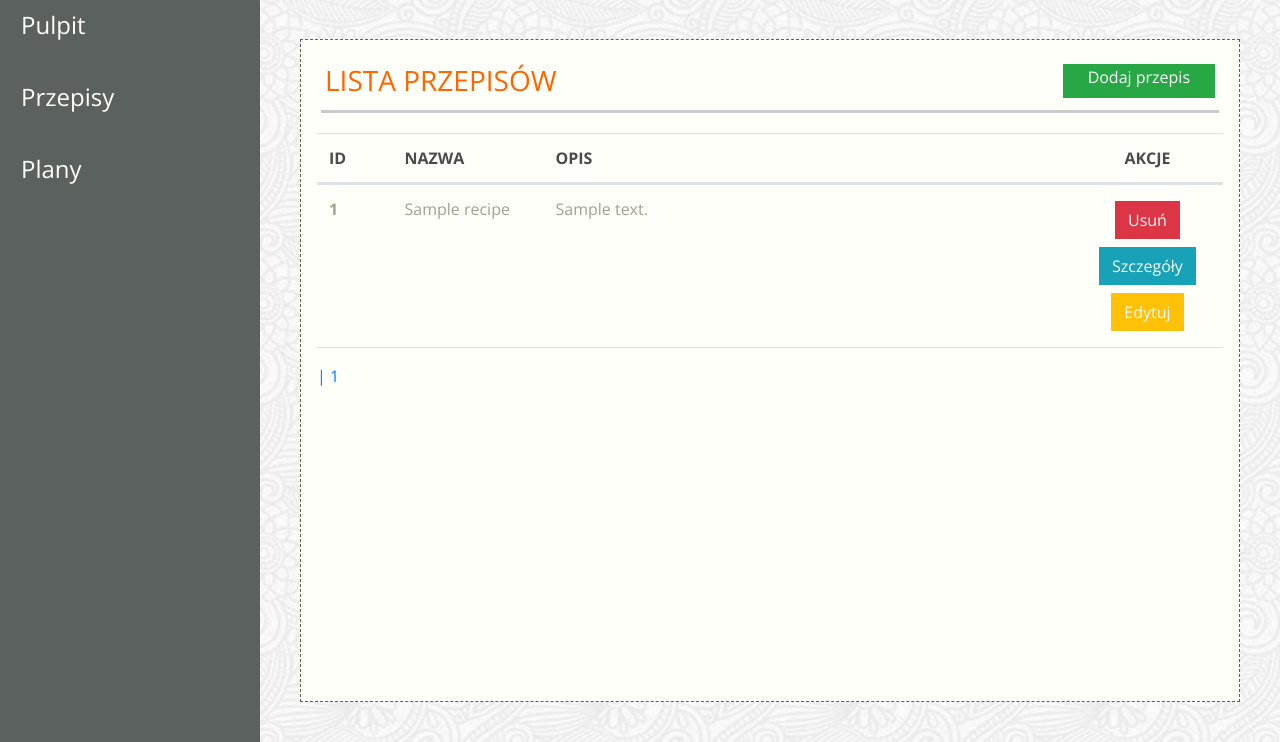
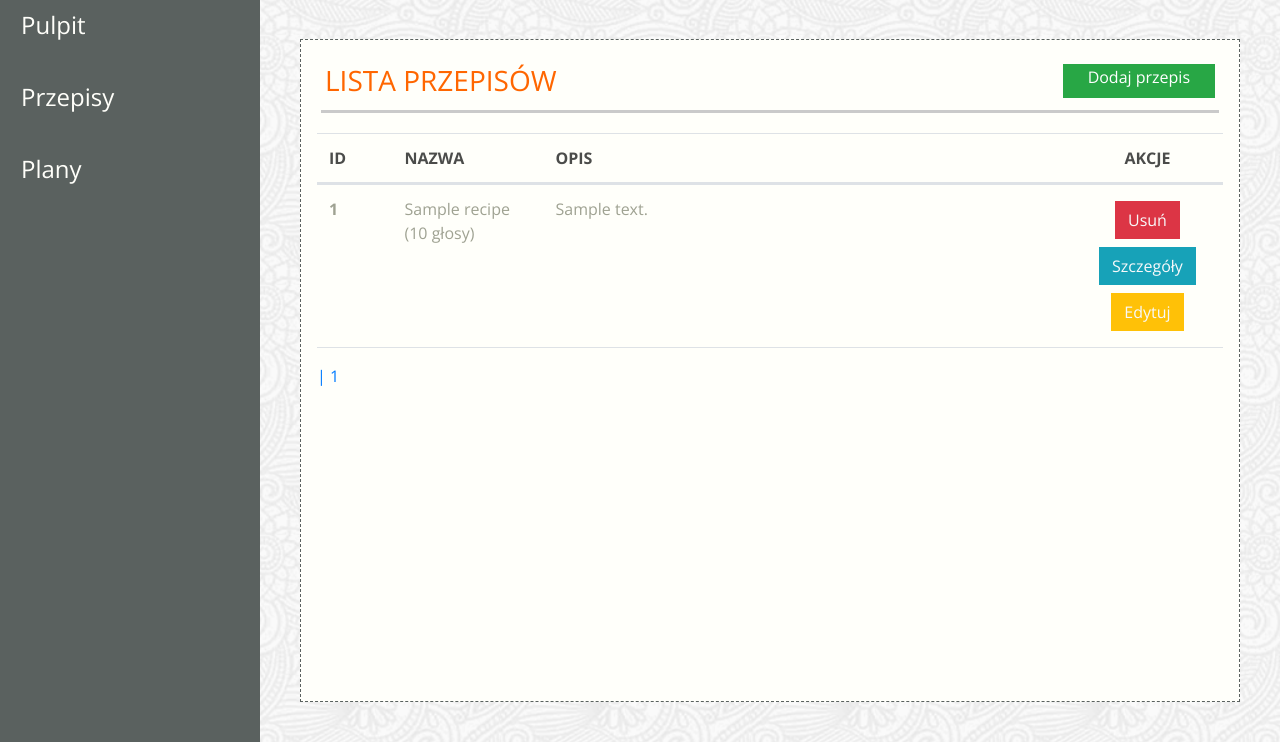
Before and after one commit to gwilpiszewski/food_plan, a Django app: template jedzonko/templates/app-recipes.html in a window 1280 px wide. Shown: the part 85-827 px from the top of the page. Run offline with Django 3.2, Linux system fonts and the light colour scheme; the template is opened without the code that fills it: most values are stand-ins (such as "Sample title", 1, 10 or a date in 2020); some libraries are stand-ins or nearby versions; some web fonts are replaced.

Commit message:
DO 3.1_Lista przepisów

```diff
--- a/jedzonko/templates/app-recipes.html
+++ b/jedzonko/templates/app-recipes.html
@@ -25,7 +25,7 @@
         {% for recipe in recipes %}
             <tr class="d-flex">
                     <th scope="row" class="col-1"> {{ recipe.id }} </th>
-                    <td class="col-2"> {{ recipe.name }} </td>
+                    <td class="col-2"> {{ recipe.name }} ({{ recipe.votes }} głosy)</td>
                     <td class="col-7"> {{ recipe.description }} </td>
                     <td class="col-2 d-flex align-items-center justify-content-center flex-wrap">
                         <a href="#"
--- a/jedzonko/views.py
+++ b/jedzonko/views.py
@@ -16,7 +16,7 @@ class IndexView(View):
 class RecipeListView(View):
 
     def get(self, request):
-        list_of_recipes = Recipe.objects.all()
+        list_of_recipes = Recipe.objects.all().order_by('-created').order_by('-votes')
 
         paginator = Paginator(list_of_recipes, 1) #tu ustawia się ile elementów ma pojawiać się na stronie, do testów 1 (powinno być 50)
         page = request.GET.get('page')
```
